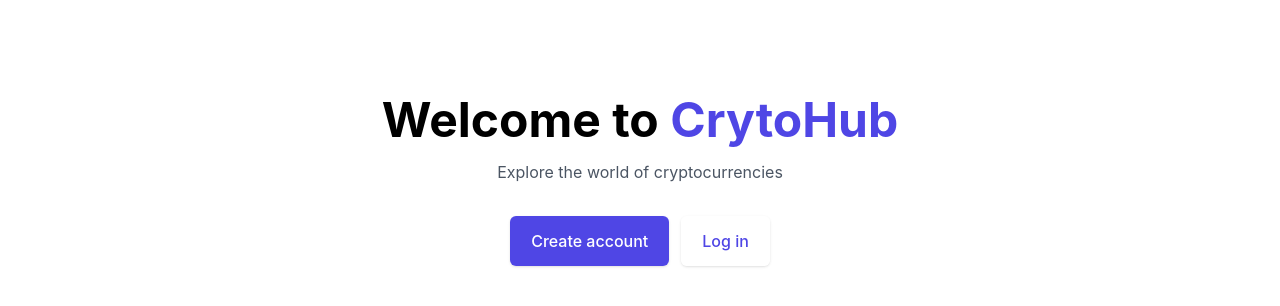
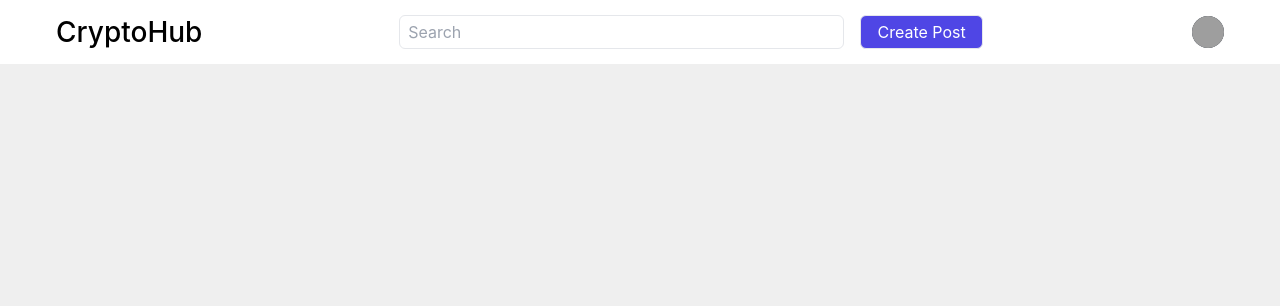
Before and after one commit to COS301-SE-2022/CryptoHub, a Next.js app in the folder client/: page / in a window 1280 px wide. Shown: the top 306 px of the page. Built offline with nearby package versions, Linux system fonts and the light colour scheme; grey boxes are pictures that could not be loaded.

Commit message:
added basic auth for logging in and out

```diff
--- /dev/null
+++ b/client/auth/auth.js
@@ -0,0 +1,29 @@
+import { createContext, useContext, useState } from "react";
+
+export const userContext = createContext({ name: "", auth: true });
+
+const UserProvider = ({ children }) => {
+  const [user, setUser] = useState({ name: "", auth: true });
+
+  const login = (name) => {
+    setUser((user) => ({
+      name: name,
+      auth: true,
+    }));
+  };
+
+  const logout = () => {
+    setUser((user) => ({
+      name: "",
+      auth: false,
+    }));
+  };
+
+  return (
+    <userContext.Provider value={{ user, login, logout }}>
+      {children}
+    </userContext.Provider>
+  );
+};
+
+export default UserProvider;
--- a/client/components/NavigationBar/NavigationProfile.js
+++ b/client/components/NavigationBar/NavigationProfile.js
@@ -1,11 +1,14 @@
-import React, { Fragment } from "react";
-import {Menu, Transition } from "@headlessui/react";
+import React, { Fragment, useContext } from "react";
+import { Menu, Transition } from "@headlessui/react";
+import { userContext } from "../../auth/auth";
 
 function classNames(...classes) {
   return classes.filter(Boolean).join(" ");
 }
 
 const NavigationProfile = () => {
+  const { logout } = useContext(userContext);
+
   return (
     <Menu as="div" className="ml-3 relative">
       <div>
@@ -31,15 +34,15 @@ const NavigationProfile = () => {
         <Menu.Items className="origin-top-right absolute right-0 mt-2 w-48 rounded-md shadow-lg py-1 bg-white ring-1 ring-black ring-opacity-5 focus:outline-none">
           <Menu.Item>
             {({ active }) => (
-              <a
-                href="#"
+              <button
+                onClick={logout}
                 className={classNames(
                   active ? "bg-gray-100" : "",
                   "block px-4 py-2 text-sm text-gray-700"
                 )}
               >
                 Sign out
-              </a>
+              </button>
             )}
           </Menu.Item>
         </Menu.Items>
--- a/client/pages/_app.js
+++ b/client/pages/_app.js
@@ -1,9 +1,13 @@
 import "../styles/globals.css";
-import { useState } from "react";
 import "../components/LandingPage/Carousel.css";
+import UserProvider from "../auth/auth";
 
 function MyApp({ Component, pageProps }) {
-  return <Component {...pageProps} />;
+  return (
+    <UserProvider>
+      <Component {...pageProps} />
+    </UserProvider>
+  );
 }
 
 export default MyApp;
--- a/client/pages/index.js
+++ b/client/pages/index.js
@@ -1,8 +1,11 @@
-import { useState } from "react";
+import { useState, useContext } from "react";
 import Layout from "../components/Layout";
 import LandingPage from "../components/LandingPage/LandingPage";
+import { userContext } from "../auth/auth";
 
 export default function Home({ Component, pageProps }) {
   const [isUserLoggedIn] = useState(false);
-  return <>{isUserLoggedIn ? <Layout></Layout> : <LandingPage />}</>;
+  const { user } = useContext(userContext);
+
+  return <>{user.auth ? <Layout></Layout> : <LandingPage />}</>;
 }
--- a/client/pages/login.js
+++ b/client/pages/login.js
@@ -1,7 +1,11 @@
 import React from "react";
 import { LockClosedIcon } from "@heroicons/react/solid";
+import { userContext } from "../auth/auth";
+import { useContext } from "react";
 
 export default function Login() {
+  const { login } = useContext(userContext);
+
   return (
     <>
       <div className="min-h-full flex items-center justify-center py-12 px-4 sm:px-6 lg:px-8">
```
